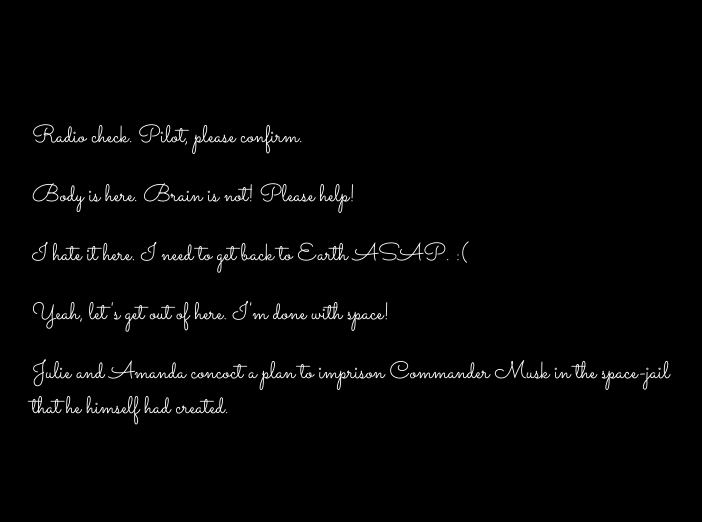
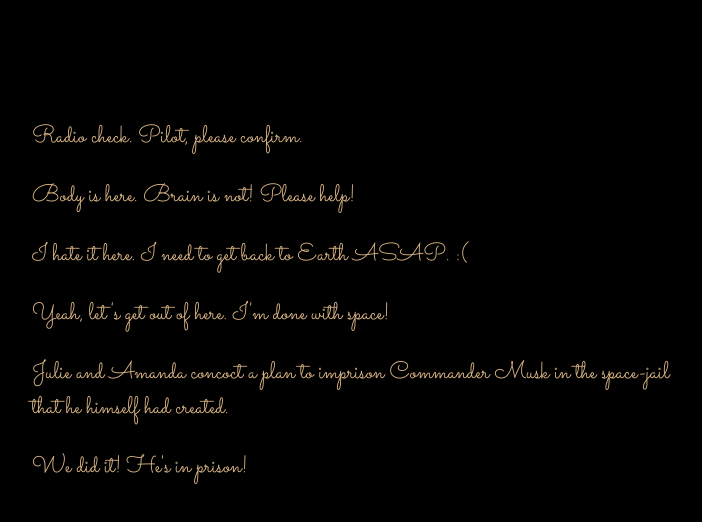
Before and after one commit to julierindone/space-cadets, a plain HTML site: page index.html in a window 1280 px wide. Shown: the whole page, without its empty margins (288-990 px from the left). Drawn offline with Linux system fonts and the light colour scheme.

Commit message:
adding new changes

```diff
--- a/index.html
+++ b/index.html
@@ -14,5 +14,7 @@
    <p>Yeah, let's get out of here. I'm done with space!</p>
 
    <p>Julie and Amanda concoct a plan to imprison Commander Musk in the space-jail that he himself had created.</p>
+
+   <p>We did it! He's in prison!</p>
 </body>
 </html>
--- a/style.css
+++ b/style.css
@@ -1,5 +1,5 @@
 body {
-    color: white;
+    color: burlywood;
     background-color: black;
     font-family: 'Sacramento', cursive;
     font-size: 150%;
```
